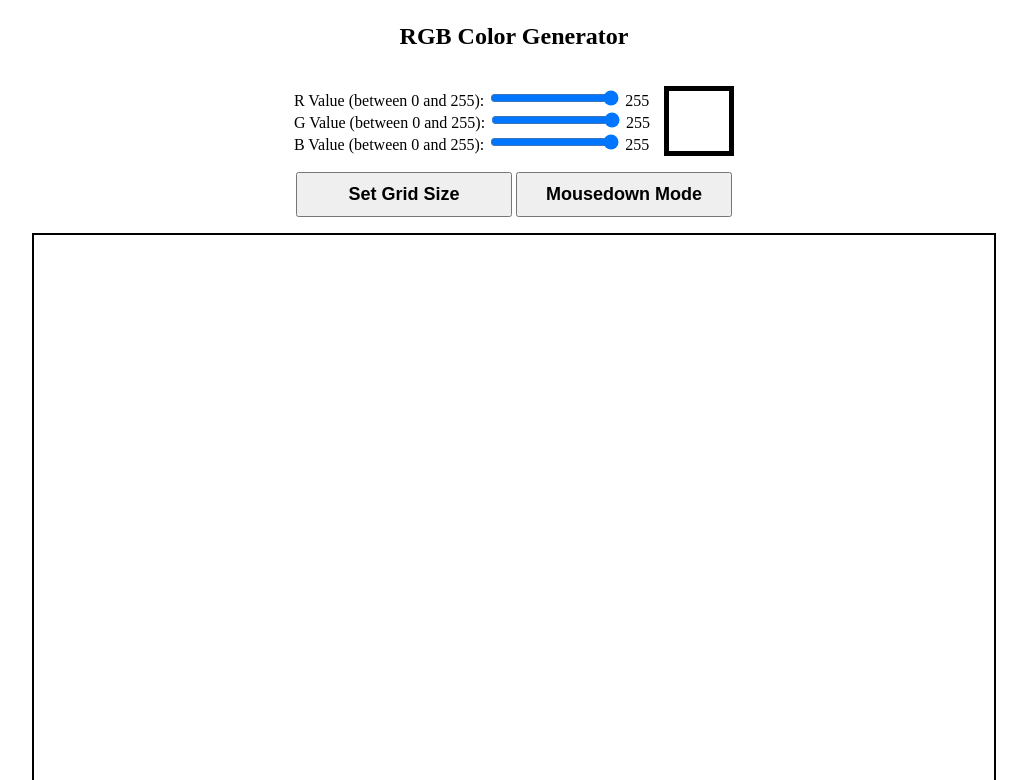
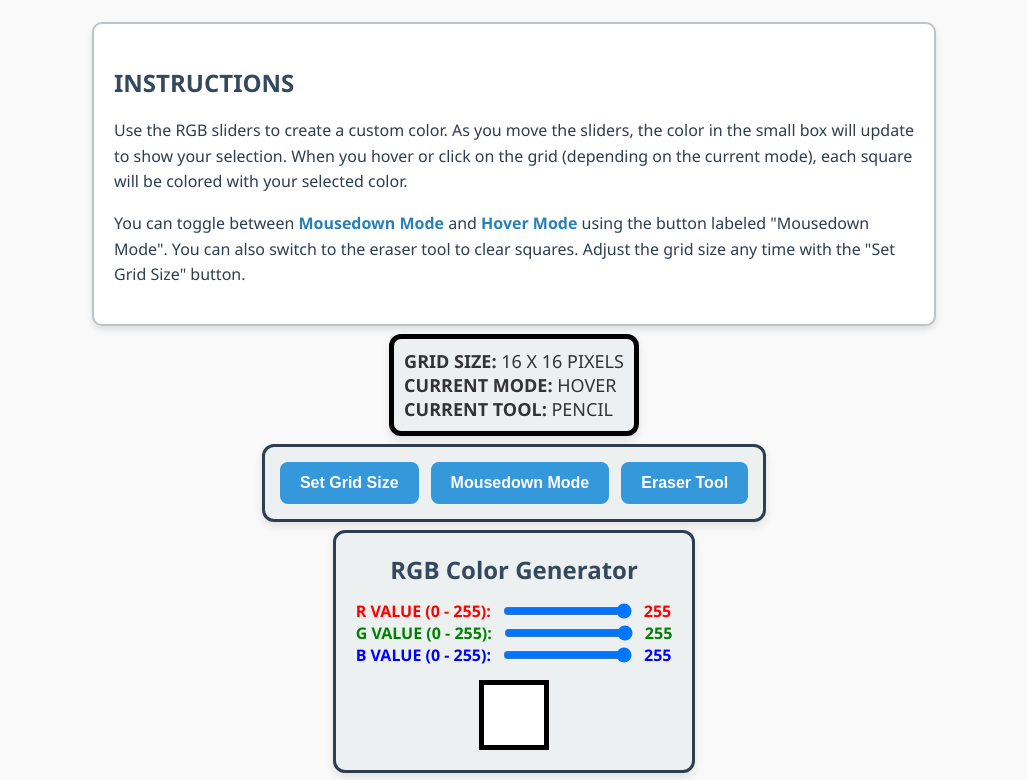
Before and after one commit to NamTranWork/etch-a-sketch, a plain HTML site: page index.html in a window 1280 px wide. Shown: the part 101-881 px from the top of the page, without its empty margins (126-1153 px from the left). Drawn offline with Linux system fonts and the light colour scheme.

Commit message:
Finish 1st version of project

```diff
--- a/etch-a-sketch.css
+++ b/etch-a-sketch.css
@@ -1,14 +1,82 @@
+body {
+    margin: 0;
+    font-family: 'Segoe UI', Tahoma, Geneva, Verdana, sans-serif;
+    background-color: #f9f9f9;
+    color: #333;
+    display: flex;
+    justify-content: center;
+    padding: 20px;
+}
+
+#titleText {
+    font-size: 2.5rem;
+    font-weight: 800;
+    margin: 10px 0;
+    color: #2c3e50;
+}
+
 .playground {
     display: flex;
     flex-direction: column;
     align-items: center;
-    gap: 16px;
+    gap: 8px;
+}
+
+.infoBoard {
+    border: 5px solid black;
+    border-radius: 12px;
+    padding: 10px;
+    background-color: #ecf0f1;
+    box-shadow: 0 4px 8px rgba(0, 0, 0, 0.1);
+}
+
+.infoLabel {
+    font-weight: bold;
+    font-size: large;
+}
+
+.info {
+    font-size: large;
 }
 
 .colorGenerator {
+    border: 3px solid #2c3e50;
+    border-radius: 12px;
+    background-color: #ecf0f1;
+    padding: 20px;
     display: flex;
+    flex-direction: column;
+    gap: 14px;
     align-items: center;
-    gap: 14px;
+    max-width: 600px;
+    box-shadow: 0 4px 8px rgba(0, 0, 0, 0.1);
+}
+
+.colorGenerator h2 {
+    margin: 0;
+    font-size: 1.5rem;
+    color: #34495e;
+}
+
+.sliderRow {
+  display: flex;
+  align-items: center;
+  gap: 10px;
+}
+
+.redText {
+    color: red;
+    font-weight: bolder;
+}
+
+.greenText {
+    color: green;
+    font-weight: bolder;
+}
+
+.blueText {
+    color: blue;
+    font-weight: bolder;
 }
 
 .currentRGBColorBox {
@@ -17,17 +85,59 @@
     width: 60px;
 }
 
+.buttons {
+    border: 3px solid #2c3e50;
+    border-radius: 12px;
+    padding: 15px;
+    background-color: #ecf0f1;
+    display: flex;
+    gap: 12px;
+    flex-wrap: wrap;
+    justify-content: center;
+    max-width: 600px;
+    box-shadow: 0 4px 8px rgba(0, 0, 0, 0.1);
+}
+
 .button {
-    padding: 10px;
-    width: 216px;
-    font-weight: bold;
-    font-size: large;
+    background-color: #3498db;
+    color: white;
+    padding: 12px 20px;
+    border: none;
+    border-radius: 8px;
+    cursor: pointer;
+    font-size: 1rem;
+    font-weight: 600;
+    transition: background-color 0.3s ease;
 }
 
 .squareGrid {
     display: flex;
     flex-wrap: wrap;
-    border: 2px solid black;
+    border: 5px solid black;
+    border-radius: 8px;
     height: 960px;
     width: 960px;
 }
+
+.explanation {
+    max-width: 800px;
+    margin-top: 20px;
+    padding: 20px;
+    background-color: #ffffff;
+    border: 2px solid #bdc3c7;
+    border-radius: 10px;
+    font-size: 1rem;
+    line-height: 1.6;
+    color: #2c3e50;
+    box-shadow: 0 4px 6px rgba(0, 0, 0, 0.1);
+}
+
+.explanation h2 {
+    font-size: 1.5rem;
+    margin-bottom: 10px;
+    color: #34495e;
+}
+
+.explanation strong {
+    color: #2980b9;
+}
--- a/etch-a-sketch.js
+++ b/etch-a-sketch.js
@@ -1,13 +1,25 @@
+// Function to color a square
 function getHexColor(currentSquare) {
+    // If in "mousedown" mode, only apply color if mouse is pressed
     if (currentMode === "mousedown") {
         if (mouseIsDown === true) {
+            if (currentTool === "eraser") {
+                currentSquare.style.backgroundColor = 'rgb(255,255,255)';
+            } else {
+                currentSquare.style.backgroundColor = `rgb(${redSlider.value}, ${greenSlider.value}, ${blueSlider.value})`;
+            }
+        }
+    } else {
+        // In "mouseover" mode, always apply color on hover
+        if (currentTool === "eraser") {
+            currentSquare.style.backgroundColor = 'rgb(255,255,255)';
+        } else {
             currentSquare.style.backgroundColor = `rgb(${redSlider.value}, ${greenSlider.value}, ${blueSlider.value})`;
         }
-    } else {
-        currentSquare.style.backgroundColor = `rgb(${redSlider.value}, ${greenSlider.value}, ${blueSlider.value})`;
     }
 }
 
+// RGB Slider Handlers
 function getChosenRedValue() {
     currentRedValue.textContent = redSlider.value;
     updateColorScheme();
@@ -23,7 +35,8 @@ function getChosenBlueValue() {
     updateColorScheme();
 }
 
-function setUpSquares (currentSize) {
+// Create Grid of Squares
+function setUpSquares(currentSize) {
     let size = (960 / currentSize) + "px";
 
     for (let i = 0; i < (currentSize ** 2); i++) {
@@ -34,6 +47,8 @@ function setUpSquares (currentSize) {
 
         square.setAttribute("class", "square");
         square.setAttribute("id", i);
+
+        // Store the handler to allow re-binding later
         square._colorHandler = () => getHexColor(square);
         square.addEventListener("mouseover", square._colorHandler);
 
@@ -41,81 +56,119 @@ function setUpSquares (currentSize) {
     }
 }
 
-function updateColorScheme () {
+// Update Event Listeners and Color Preview Box
+function updateColorScheme() {
     let squares = Array.from(squareGrid.querySelectorAll(".square"));
+
     for (let square of squares) {
         let currentSquareColor = square.style.backgroundColor;
+
+        // Re-attach the updated handler
         square.removeEventListener("mouseover", square._colorHandler);
         square.addEventListener("mouseover", square._colorHandler);
+
+        // Preserve current color
         square.style.backgroundColor = currentSquareColor;
     }
+
+    // Update color preview box
     currentColorBox.style.backgroundColor = `rgb(${redSlider.value}, ${greenSlider.value}, ${blueSlider.value})`;
 }
 
-function deleteSquares () {
+// Remove All Squares from Grid
+function deleteSquares() {
     while (squareGrid.lastElementChild) {
         squareGrid.removeChild(squareGrid.lastElementChild);
     }
 }
 
+// DOM Elements & Initial Values
 const squareGrid = document.querySelector(".squareGrid");
+const sizeDisplay = document.querySelector("#gridInfo");
+const actionDisplay = document.querySelector('#actionInfo');
+const toolDisplay = document.querySelector('#toolInfo');
 const sizeButton = document.querySelector("#sizeButton");
 const actionButton = document.querySelector("#actionButton");
+const toolButton = document.querySelector('#toolButton');
 const currentColorBox = document.querySelector(".currentRGBColorBox");
 
 let redSlider = document.querySelector("#redSlider");
 let greenSlider = document.querySelector("#greenSlider");
 let blueSlider = document.querySelector("#blueSlider");
+
 let currentRedValue = document.querySelector("#currentRedValue");
 let currentGreenValue = document.querySelector("#currentGreenValue");
 let currentBlueValue = document.querySelector("#currentBlueValue");
-let currentMode = "mouseover";
+
+// App State
+let currentMode = "mouseover"; // or "mousedown"
+let currentTool = "pencil";    // or "eraser"
 let mouseIsDown = false;
 let gridSize = 16;
 
+// Slider Event Listeners
 redSlider.addEventListener("input", getChosenRedValue);
 greenSlider.addEventListener("input", getChosenGreenValue);
 blueSlider.addEventListener("input", getChosenBlueValue);
 
+// Initial UI Setup
+sizeDisplay.textContent = `${gridSize} X ${gridSize} PIXELS`;
+actionDisplay.textContent = `HOVER`;
+toolDisplay.textContent = `${currentTool.toUpperCase()}`;
 setUpSquares(gridSize);
 updateColorScheme();
 
+// Size Button Click Handler
 sizeButton.addEventListener("click", () => {
-    deleteSquares();
-    gridSize = +(prompt("Enter a grid size (Max 100)"));
+    let input = prompt("Enter a grid size (Max 100)");
 
-    while (isNaN(gridSize) || (typeof gridSize === "number" && (gridSize < 1 || gridSize > 100))) {
-        if (isNaN(gridSize)) {
-            alert("Please enter a valid number");
-        }
-        else if (gridSize < 1) {
-            alert("Number inserted is too low. Minimum number is 1");
-        }
-        else if (gridSize > 100) {
-            alert("Number is too high. Maximum number is 100");
-        }
+    while (input === null || isNaN(+input) || (typeof +input === "number" && (+input < 1 || +input > 100))) {
+        if (input === null) break;
+        else if (input === "" || isNaN(+input)) alert("Please enter a valid number");
+        else if (+input < 1) alert("Number inserted is too low. Minimum number is 1");
+        else if (+input > 100) alert("Number is too high. Maximum number is 100");
 
-        gridSize = +(prompt("Enter a grid size (Max 100)"));
+        input = prompt("Enter a grid size (Max 100)");
     }
 
-    setUpSquares(gridSize);
-})
+    if (input !== null) {
+        gridSize = +input;
+        deleteSquares();
+        setUpSquares(gridSize);
+        sizeDisplay.textContent = `${gridSize} X ${gridSize} PIXELS`;
+    }
+});
 
+// Toggle Draw Mode Button
 actionButton.addEventListener("click", () => {
-    let oldMode = currentMode;
     if (currentMode === "mouseover") {
         currentMode = "mousedown";
         actionButton.textContent = "Hover Mode";
-    }
-    else if (currentMode === "mousedown") {
+        actionDisplay.textContent = `MOUSEDOWN`;
+    } else {
         currentMode = "mouseover";
         actionButton.textContent = "Mousedown Mode";
+        actionDisplay.textContent = `HOVER`;
     }
-})
+});
 
+// Toggle Tool (Pencil / Eraser)
+toolButton.addEventListener("click", () => {
+    if (currentTool === "pencil") {
+        currentTool = "eraser";
+        toolButton.textContent = "Pencil Tool";
+    } else {
+        currentTool = "pencil";
+        toolButton.textContent = "Eraser Tool";
+    }
+    toolDisplay.textContent = `${currentTool.toUpperCase()}`;
+});
+
+// Mouse Events
 document.addEventListener("mousedown", () => mouseIsDown = true);
 document.addEventListener("mouseup", () => mouseIsDown = false);
 
+// Keyboard Shortcuts for RGB Sliders
 document.addEventListener("keydown", (event) => {
     switch (event.key) {
         case '1':
--- a/index.html
+++ b/index.html
@@ -8,31 +8,62 @@
 </head>
 <body>
     <div class="playground">
-        <h1>Etch-A-Sketch</h1>
-        <h2>RGB Color Generator</h2>
-        <div class="colorGenerator">
-            <div class="rgbSetUp">
-                <label>R Value (between 0 and 255):</label>
-                <input type="range" id="redSlider" value="255" min="0" max="255">
-                <span id="currentRedValue">255</span>
-                <br>
-
-                <label>G Value (between 0 and 255):</label>
-                <input type="range" id="greenSlider" value="255" min="0" max="255">
-                <span id="currentGreenValue">255</span>
-                <br>
-
-                <label>B Value (between 0 and 255):</label>
-                <input type="range" id="blueSlider" value="255" min="0" max="255">
-                <span id="currentBlueValue">255</span>
+        <p id="titleText">Nam's Etch-A-Sketch</p>
+        <div class="explanation">
+            <h2>INSTRUCTIONS</h2>
+            <p>
+                Use the RGB sliders to create a custom color. As you move the sliders, the color in the small box will update to show your selection.
+                When you hover or click on the grid (depending on the current mode), each square will be colored with your selected color.
+            </p>
+            <p>
+                You can toggle between <strong>Mousedown Mode</strong> and <strong>Hover Mode</strong> using the button labeled "Mousedown Mode".
+                You can also switch to the eraser tool to clear squares. Adjust the grid size any time with the "Set Grid Size" button.
+            </p>
+        </div>
+        <div class="infoBoard">
+            <div>
+                <span class="infoLabel">GRID SIZE: </span>
+                <span class="info" id="gridInfo"></span>
             </div>
-            <div class="currentRGBColorBox"></div>
+            <div>
+                <span class="infoLabel">CURRENT MODE: </span>
+                <span class="info" id="actionInfo"></span>
+            </div>
+            <div>
+                <span class="infoLabel">CURRENT TOOL: </span>
+                <span class="info" id="toolInfo"></span>
+            </div>
         </div>
         <div class="buttons">
             <button class="button" id="sizeButton">Set Grid Size</button>
             <button class="button" id="actionButton">Mousedown Mode</button>
+            <button class="button" id="toolButton">Eraser Tool</button>
+        </div>
+        <div class="colorGenerator">
+            <h2>RGB Color Generator</h2>
+            <div class="rgbSetUp">
+                <div class="sliderRow">
+                    <span class="redText">R VALUE (0 - 255):</span>
+                    <input type="range" id="redSlider" value="255" min="0" max="255">
+                    <span class="redText" id="currentRedValue">255</span>
+                </div>
+
+                <div class="sliderRow">
+                    <span class="greenText">G VALUE (0 - 255):</span>
+                    <input type="range" id="greenSlider" value="255" min="0" max="255">
+                    <span class="greenText" id="currentGreenValue">255</span>
+                </div>
+
+                <div class="sliderRow">
+                    <span class="blueText">B VALUE (0 - 255):</span>
+                    <input type="range" id="blueSlider" value="255" min="0" max="255">
+                    <span class="blueText" id="currentBlueValue">255</span>
+                </div>
+            </div>
+            <div class="currentRGBColorBox"></div>
         </div>
         <div class="squareGrid"></div>
+
     </div>
 
     <script src="etch-a-sketch.js"></script>
```
